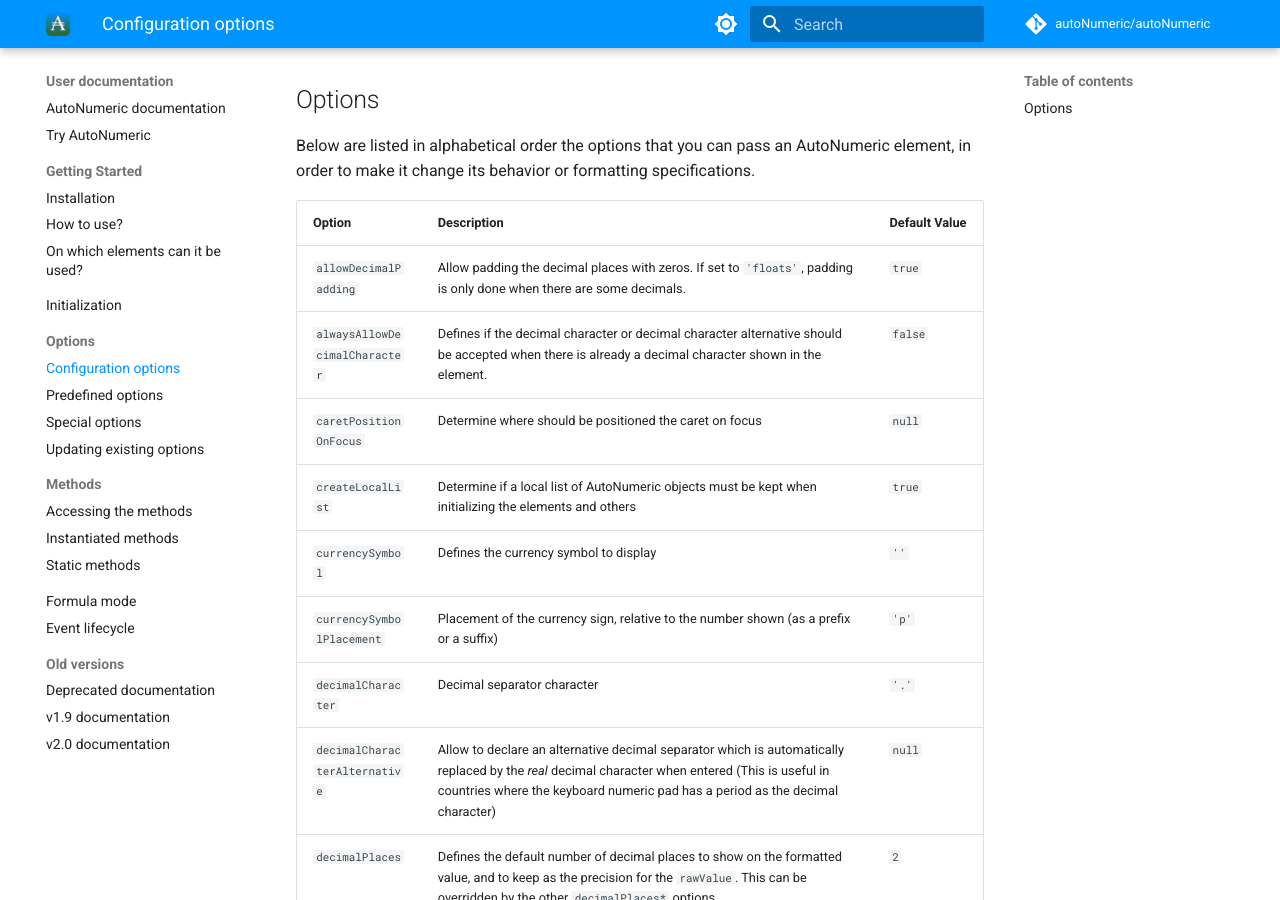
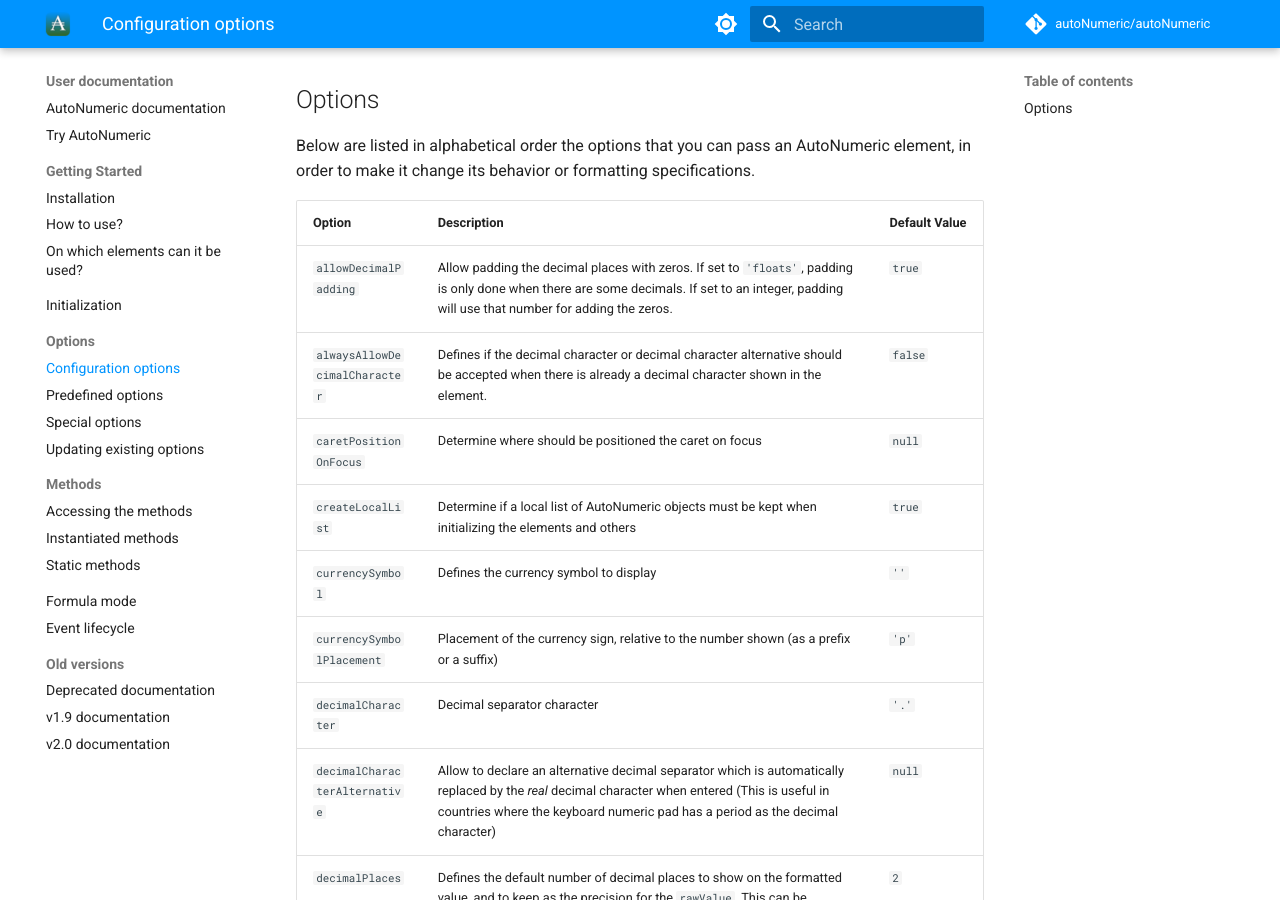
Before and after one commit to xuhdev/autonumeric-docs, an MkDocs documentation site: the page built from docs/Documentation/configuration options.md, in a window 1280 px wide and 900 px high, scrolled down 397 px. Built offline with MkDocs 1.6.1 and Material for MkDocs 9.7.7, drawn with Linux system fonts in a browser that asks for light colours; comment, search, counter and statistics services are not loaded.

Commit message:
Update the options details for `allowDecimalPadding`

```diff
--- a/docs/Documentation/configuration options.md
+++ b/docs/Documentation/configuration options.md
@@ -11,7 +11,7 @@ Below are listed in alphabetical order the options that you can pass an AutoNume
 
 | Option           | Description | Default Value |
 | :---------------- | :-----------  | :-----------  |
-| `allowDecimalPadding` | Allow padding the decimal places with zeros. If set to `'floats'`, padding is only done when there are some decimals. | `true` |
+| `allowDecimalPadding` | Allow padding the decimal places with zeros. If set to `'floats'`, padding is only done when there are some decimals. If set to an integer, padding will use that number for adding the zeros. | `true` |
 | `alwaysAllowDecimalCharacter` | Defines if the decimal character or decimal character alternative should be accepted when there is already a decimal character shown in the element. | `false` |
 | `caretPositionOnFocus` | Determine where should be positioned the caret on focus | `null` |
 | `createLocalList` | Determine if a local list of AutoNumeric objects must be kept when initializing the elements and others | `true` |
```
